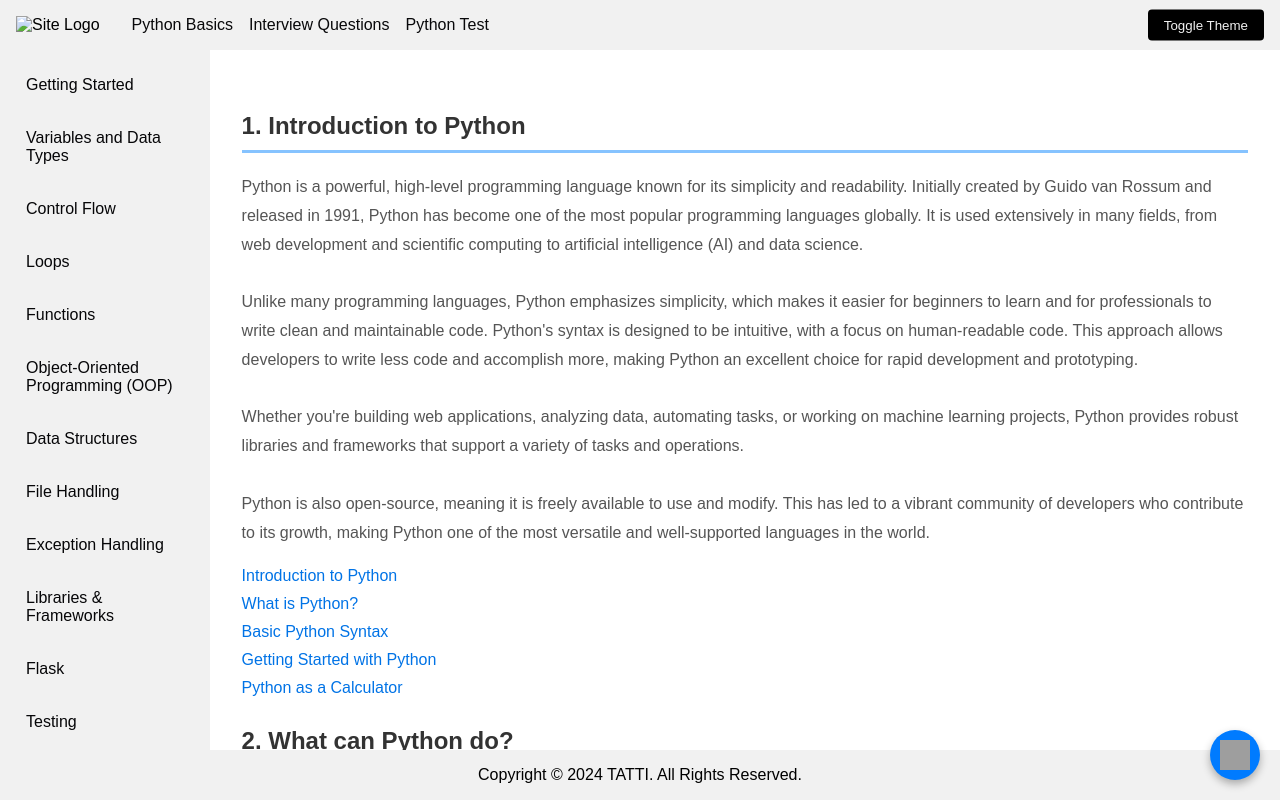
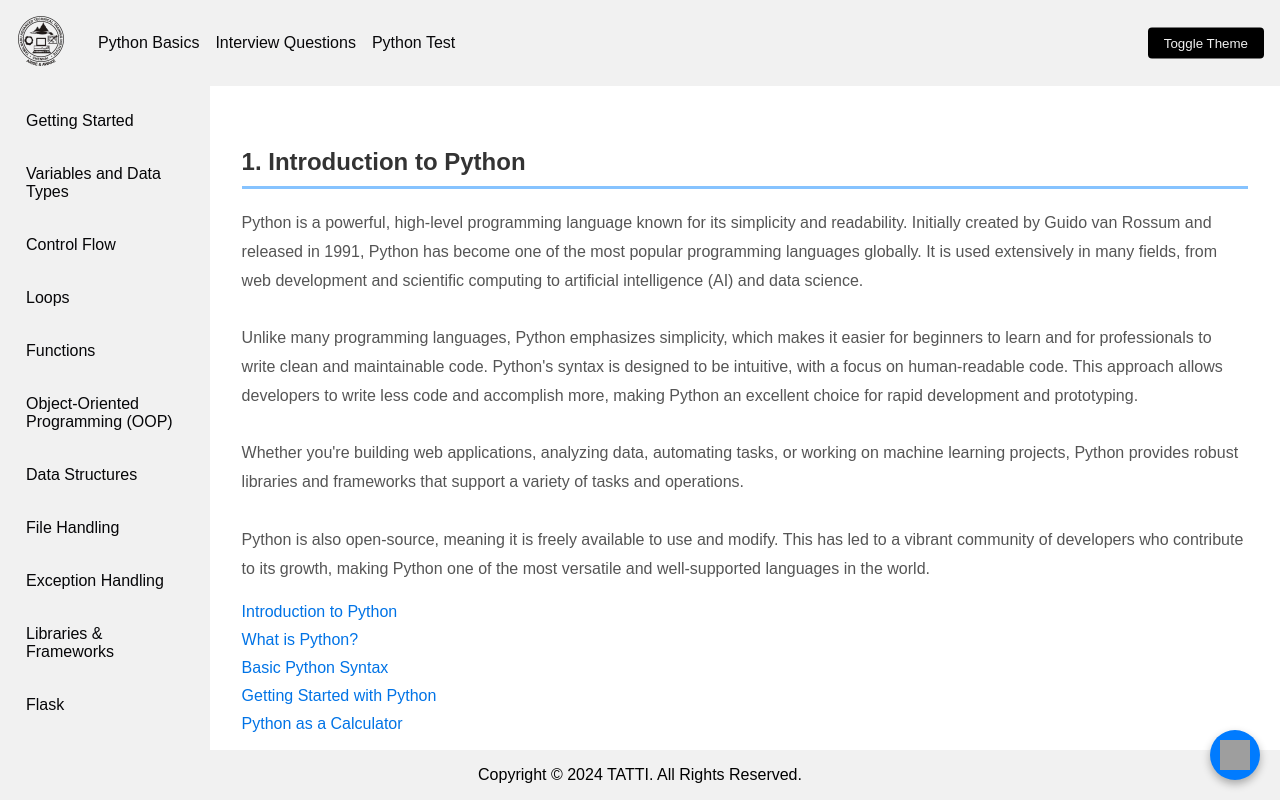
Before and after one commit to Sudharsan2618/Knowledge-Repository, a plain HTML site: page index.html in a window 1280 px wide. Drawn offline with Linux system fonts and the light colour scheme; the site is published under a folder, as on GitHub Pages, so addresses that start at the root find nothing; no server answers; grey boxes are pictures that could not be loaded.

Commit message:
logo bug fixed

```diff
--- a/index.html
+++ b/index.html
@@ -15,7 +15,7 @@
     <header>
         <div id="top-header">
             <div id="logo">
-                <img src="/tatti-logo.png" alt="Site Logo">
+                <img src="./tatti-logo.png" alt="Site Logo">
             </div>
             <nav>
                 <ul>
```
